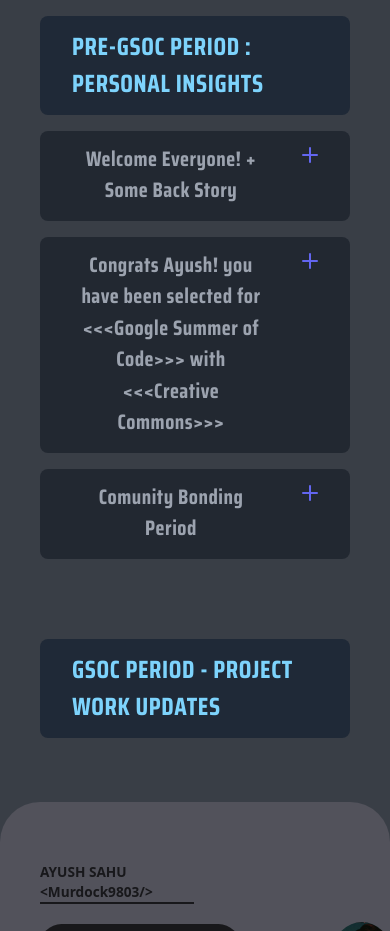
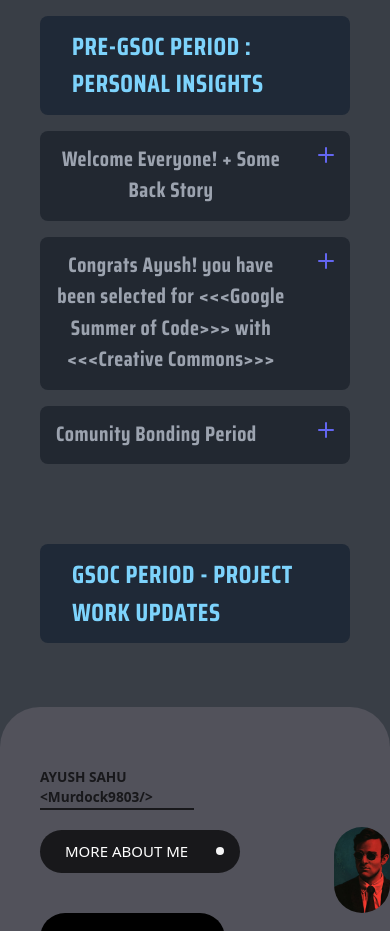
Before and after one commit to Murdock9803/GSoC-24-Doc, a React (Vite) app: page / in a window 390 px wide. Shown: the part 1120-2051 px from the top of the page. Built offline with nearby package versions, Linux system fonts and the light colour scheme; a web font is replaced by a local one.

Commit message:
Added responsiveness to accordions title and description

```diff
--- a/src/components/Accordion.jsx
+++ b/src/components/Accordion.jsx
@@ -8,7 +8,7 @@
       <div className="bg-[#222831] rounded-lg overflow-hidden text-gray-400">
         <button
           onClick={() => setAccordionOpen(!accordionOpen)}
-          className=" px-8 py-3 flex justify-between w-full"
+          className=" px-4 sm:px-8 py-3 flex justify-between w-full"
         >
           <span className="font-bold text-[21px] tracking-wide font-saira">{props.title}</span>
           <svg
@@ -47,7 +47,7 @@
         >
           <div
             className=
-              {`border-t-[3px] border-[#393E46] bg-zinc-900 text-[#AD88C6] font-semibold leading-7 tracking-wide px-8 overflow-hidden text-[16px] ${
+              {`border-t-[3px] border-[#393E46] bg-zinc-900 text-[#AD88C6] font-semibold leading-7 tracking-wide px-4 sm:px-8 overflow-hidden text-[16px] ${
                 accordionOpen? "py-8 transition-all duration-400 ease-all":"transition-all duration-300 ease-all"
               }`}>{props.desc1}
               <br /><br />{props.desc2}
```
